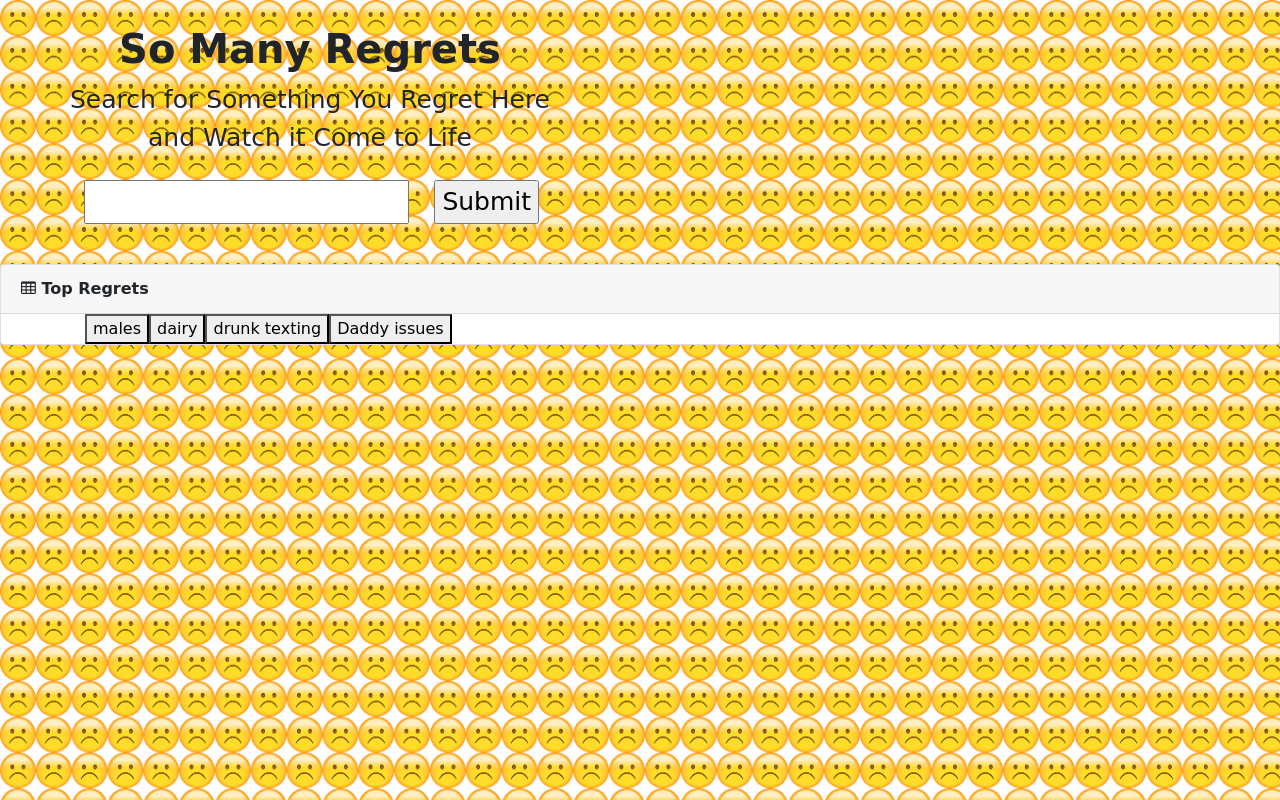
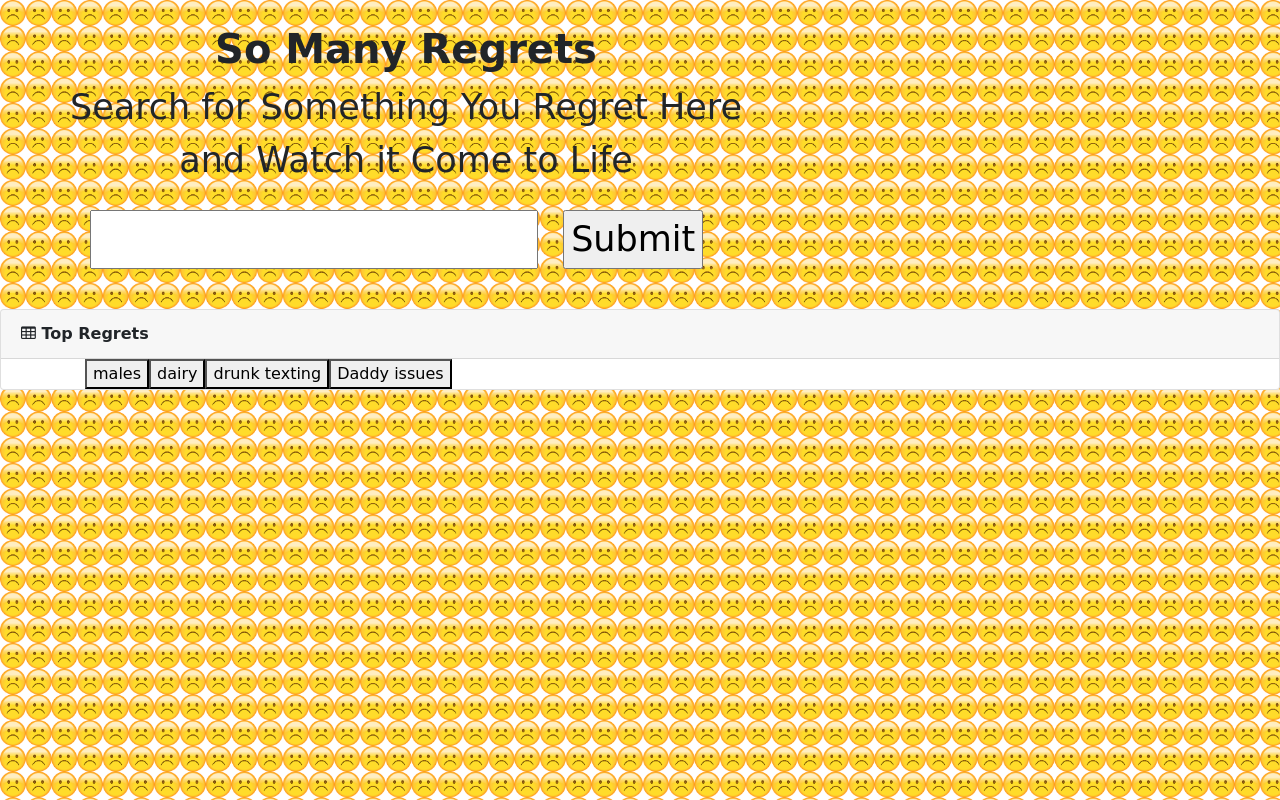
Before and after one commit to emilyfyonker/Gif-Assignment, a plain HTML site: page index.html in a window 1280 px wide. Drawn offline with nearby package versions, Linux system fonts and the light colour scheme; a web font is replaced by a local one.

Commit message:
style changes

```diff
--- a/assets/style.css
+++ b/assets/style.css
@@ -10,7 +10,7 @@ body{
 }
 
 .form-group{
-    font-size: 25px;
+    font-size: 35px;
     text-align: center;
 }
 
--- a/index.html
+++ b/index.html
@@ -9,7 +9,7 @@
   <style type="text/css">
     body {
       background-image: url(./assets/image/sadFace.jpg);
-      background-size: 2.8%;
+      background-size: 2.01%;
     }
 
 
```
